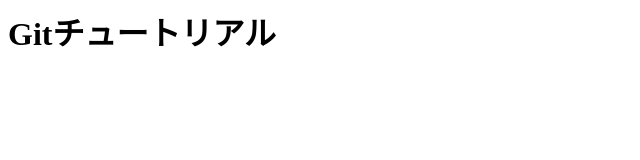
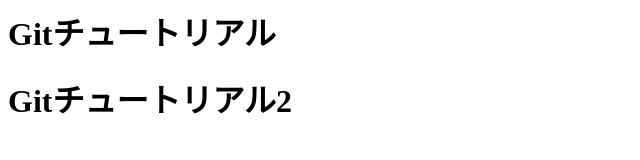
Before and after one commit to hiro-tomoda/git_tutorial, a plain HTML site: page index.html in a window 1280 px wide. Shown: the whole page, without its empty margins (0-640 px from the left). Drawn offline with Linux system fonts and the light colour scheme.

Commit message:
2回目のコミット

```diff
--- a/index.html
+++ b/index.html
@@ -1 +1,2 @@
 <h1>Gitチュートリアル</h1>
+<h1>Gitチュートリアル2</h1>
```
